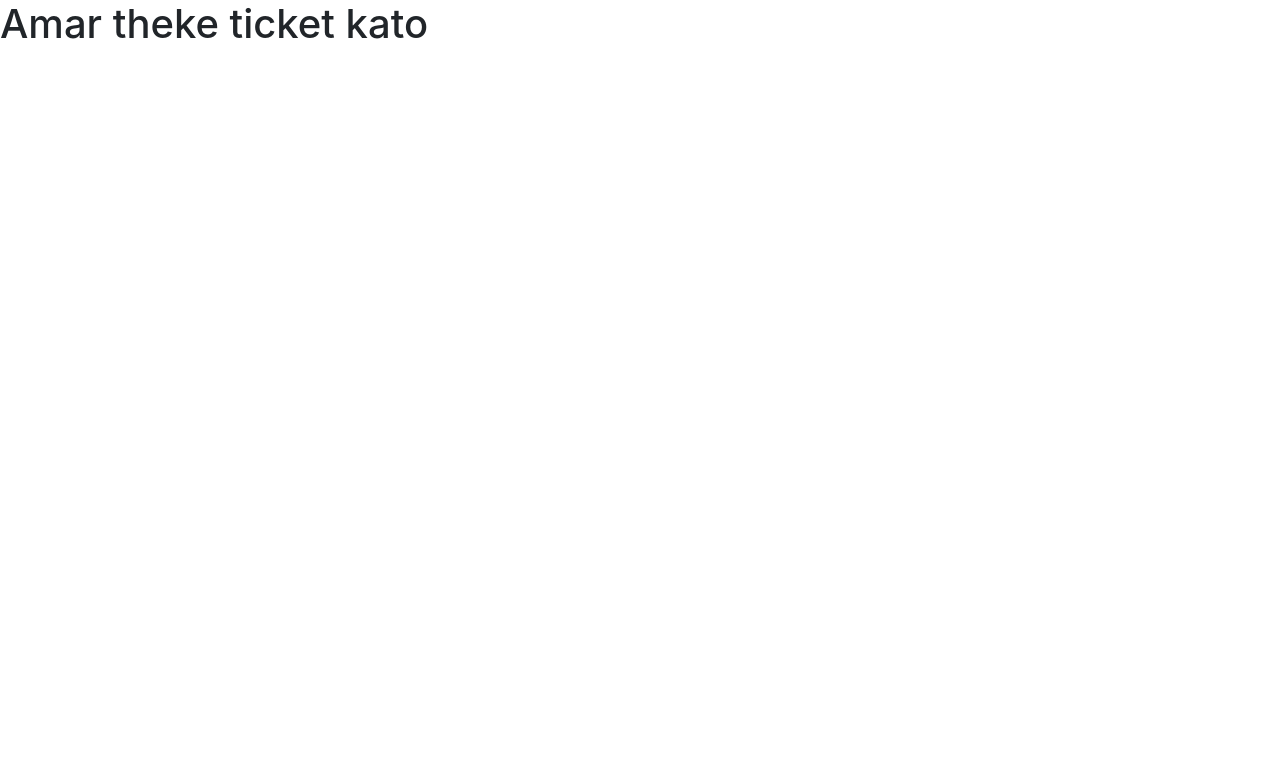
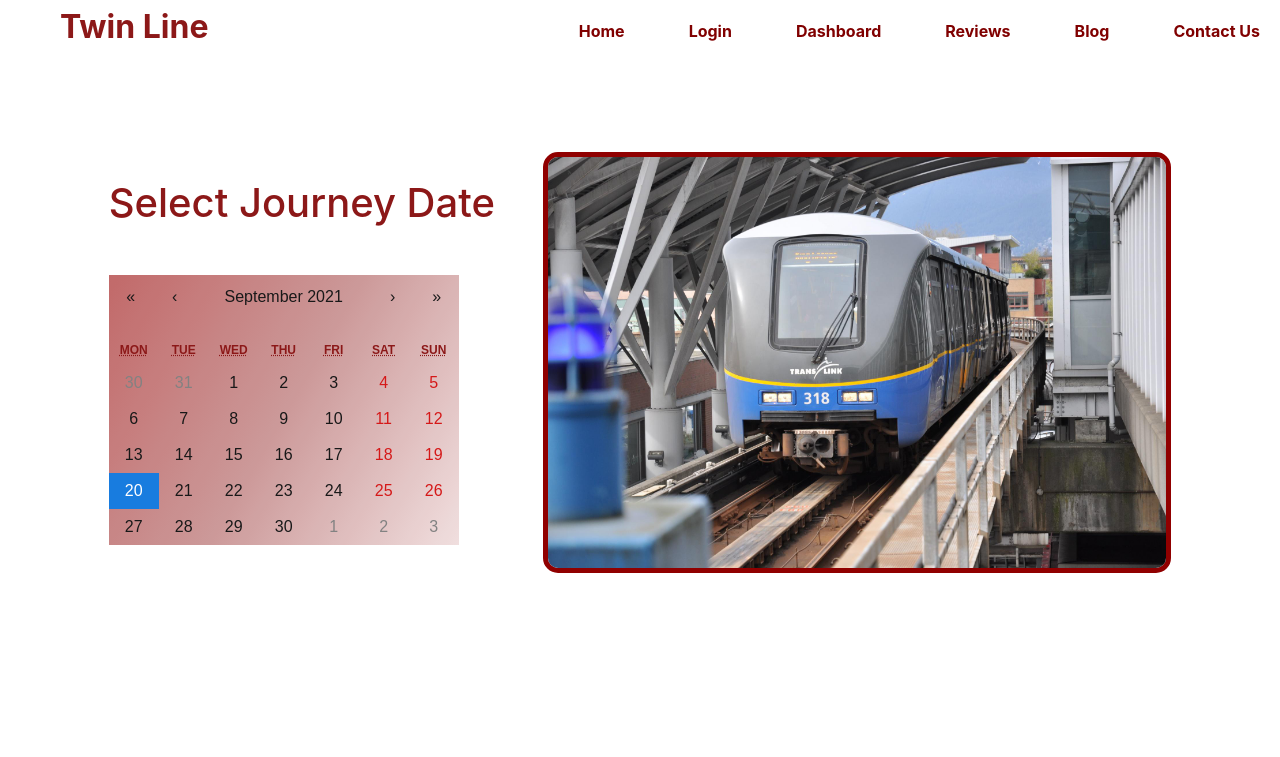
Before and after one commit to OahidZihad/twin-line-train, a React (Create React App) app: page /tickets in a window 1280 px wide. Shown: the top 757 px of the page. Built offline with nearby package versions, Linux system fonts and the light colour scheme; no server answers; sample sign-in values are in the browser's storage.

Commit message:
Calendar added successfully

```diff
--- a/package.json
+++ b/package.json
@@ -12,6 +12,7 @@
     "@testing-library/user-event": "^12.8.3",
     "firebase": "^9.0.2",
     "react": "^17.0.2",
+    "react-calendar": "^3.4.0",
     "react-dom": "^17.0.2",
     "react-hook-form": "^7.15.4",
     "react-router-dom": "^5.3.0",
--- a/src/App.css
+++ b/src/App.css
@@ -1,5 +1,12 @@
 .btn-brand {
   background-image: linear-gradient(75deg, #330000d2, #800000);
+  border-color: transparent;
+  text-transform: uppercase;
+  font-weight: 600;
+}
+
+.color-brand {
+  background-image: linear-gradient(120deg, #af3b3bd7, #80000071, #e9ceceb7);
   border-color: transparent;
   text-transform: uppercase;
   font-weight: 600;
--- /dev/null
+++ b/src/Components/GetTicket/GetTicketHeader/GetTicketHeader.js
@@ -0,0 +1,29 @@
+import React from "react";
+import Calendar from "react-calendar";
+import "react-calendar/dist/Calendar.css";
+import train3 from "../../../images/train3.jpg";
+
+const GetTicketHeader = ({ handleDateChange }) => {
+  return (
+    <main style={{ height: "600px" }} className="row d-flex align-items-center">
+      <div className="col-md-4 offset-md-1">
+        <h1 className="text-brand">Select Journey Date</h1>
+        <Calendar
+          className="mt-5 border-0 text-brand color-brand"
+          onChange={handleDateChange}
+          value={new Date()}
+        />
+      </div>
+      <div className="col-md-6">
+        <img
+          src={train3}
+          alt=""
+          className="img-fluid"
+          style={{ borderRadius: "15px", border: "5px solid #900000" }}
+        />
+      </div>
+    </main>
+  );
+};
+
+export default GetTicketHeader;
--- a/src/Components/GetTicket/GetTickets/GetTickets.js
+++ b/src/Components/GetTicket/GetTickets/GetTickets.js
@@ -1,9 +1,18 @@
-import React from "react";
+import React, { useState } from "react";
+import Footer from "../../Home/Footer/Footer";
+import Navbar from "../../Home/Navbar/Navbar";
+import GetTicketHeader from "../GetTicketHeader/GetTicketHeader";
 
 const GetTickets = () => {
+  const [selectedDate, setSelectedDate] = useState(new Date());
+  const handleDateChange = (date) => {
+    setSelectedDate(date);
+  };
   return (
     <div>
-      <h1>Amar theke ticket kato</h1>
+      <Navbar></Navbar>
+      <GetTicketHeader handleDateChange={handleDateChange}></GetTicketHeader>
+      <Footer></Footer>
     </div>
   );
 };
```
Also changed, not shown: src/images/train3.jpg (added), 1 other file (tests, documents, lock files or other folders).
